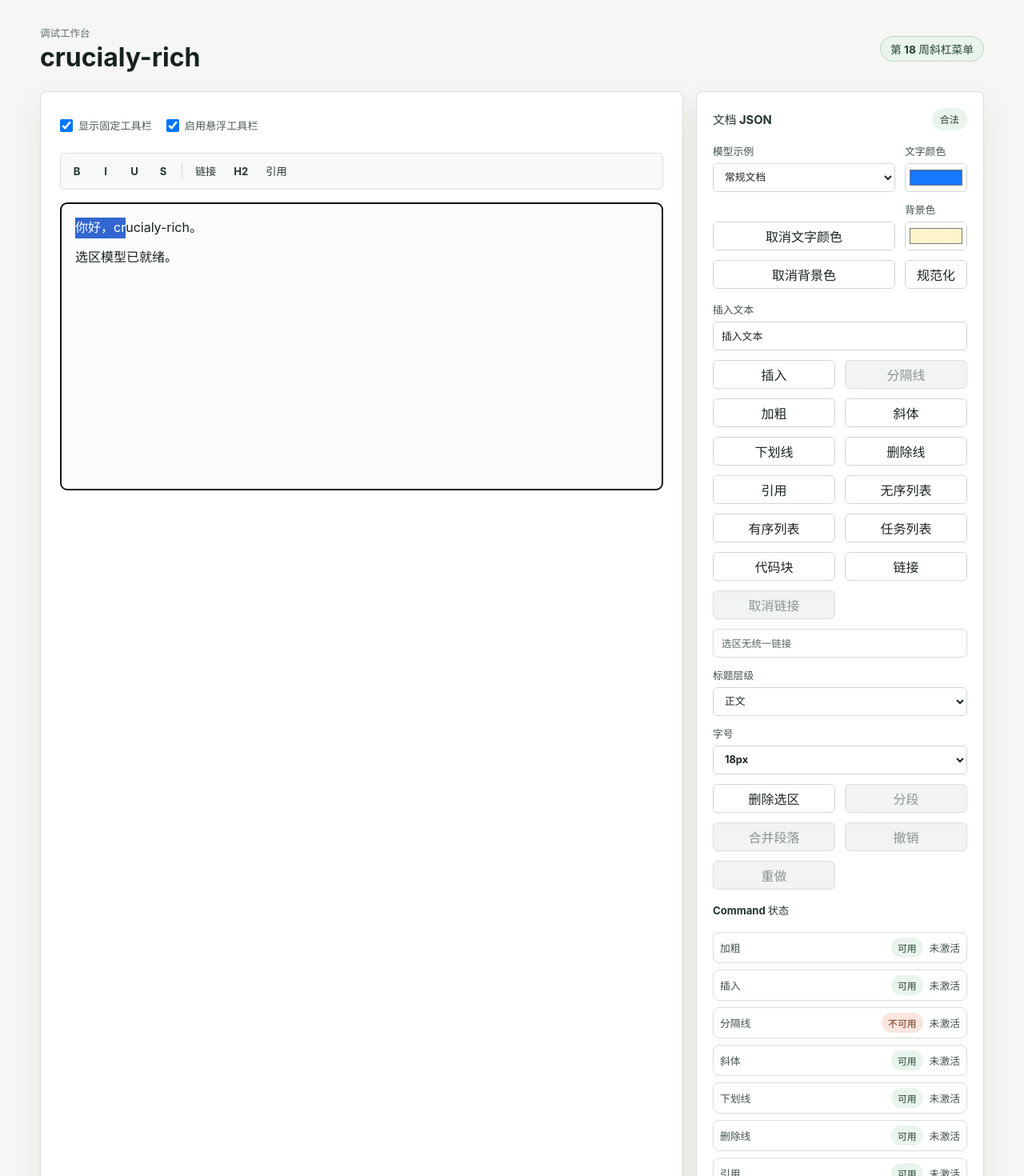
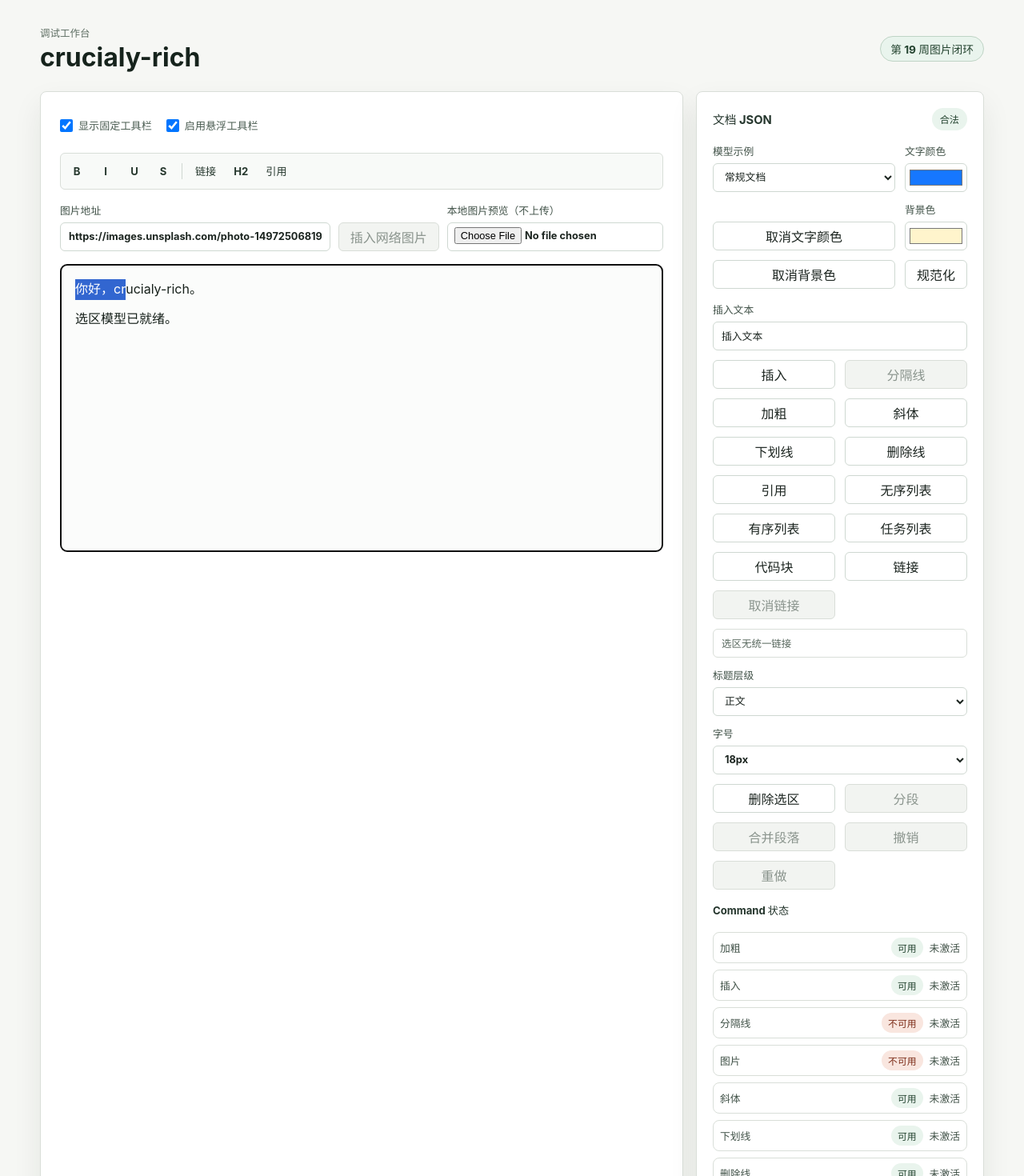
Before and after one commit to QDyanbing/crucialy-rich, a React (Vite) app in the folder apps/demo/: page / in a window 1280 px wide. Shown: the top 1470 px of the page at 80% size. Built offline with nearby package versions, Linux system fonts and the light colour scheme.

Commit message:
feat(demo): demonstrate image workflows

```diff
--- a/apps/demo/src/main.tsx
+++ b/apps/demo/src/main.tsx
@@ -13,6 +13,7 @@ import {
   createDocument,
   createDivider,
   createHeading,
+  createImage,
   createListItem,
   createOrderedList,
   createParagraph,
@@ -30,6 +31,7 @@ import {
   getTextInRange,
   INSERT_TEXT_COMMAND_NAME,
   INSERT_DIVIDER_COMMAND_NAME,
+  INSERT_IMAGE_COMMAND_NAME,
   ITALIC_COMMAND_NAME,
   isCollapsed,
   isValidPoint,
@@ -57,6 +59,7 @@ import {
   type CommandName,
   type CommandResult,
   type CommandState,
+  type BlockSelection,
   type DocumentNode,
   type HistoryChange,
   type HeadingLevel,
@@ -68,6 +71,7 @@ import {
 } from "@crucialy-rich/core";
 import {
   closeSlashMenu,
+  createLocalImageResource,
   createDefaultSlashCommandItems,
   createDefaultToolbarItems,
   executeSlashCommand,
@@ -82,6 +86,7 @@ import {
   openSlashMenu,
   RichTextEditor,
   type FloatingToolbarAnchorRect,
+  type LocalImageResource,
   type RichTextEditorTransactionEvent,
   type SlashCommandItem,
   type SlashMenuAnchorRect,
@@ -90,6 +95,7 @@ import {
 } from "@crucialy-rich/react";
 import {
   StrictMode,
+  useEffect,
   useMemo,
   useRef,
   useState,
@@ -111,6 +117,7 @@ type ModelExampleId =
   | "advanced-lists"
   | "marks"
   | "links"
+  | "images"
   | "empty"
   | "invalid";
 
@@ -350,6 +357,22 @@ const modelExamples: ModelExample[] = [
     ]),
   },
   {
+    id: "images",
+    label: "图片块",
+    selection: {
+      anchor: { path: [0, 0], offset: 4 },
+      focus: { path: [0, 0], offset: 4 },
+    },
+    value: createDocument([
+      createParagraph([createText("图片示例")]),
+      createImage("https://images.unsplash.com/photo-1497250681960-ef046c08a56e", {
+        alt: "绿色植物",
+        width: 640,
+      }),
+      createParagraph([createText("点击图片后可按退格键或删除键移除。")]),
+    ]),
+  },
+  {
     id: "empty",
     label: "空文档",
     selection: {
@@ -394,6 +417,7 @@ const demoCommandDescriptors: DemoCommandDescriptor[] = [
   { label: "加粗", name: BOLD_COMMAND_NAME },
   { label: "插入", name: INSERT_TEXT_COMMAND_NAME },
   { label: "分隔线", name: INSERT_DIVIDER_COMMAND_NAME },
+  { label: "图片", name: INSERT_IMAGE_COMMAND_NAME },
   { label: "斜体", name: ITALIC_COMMAND_NAME },
   { label: "下划线", name: UNDERLINE_COMMAND_NAME },
   { label: "删除线", name: STRIKE_COMMAND_NAME },
@@ -733,6 +757,10 @@ function DemoApp() {
     getModelExample("regular").selection,
   );
   const [insertTextValue, setInsertTextValue] = useState("插入文本");
+  const [imageUrlValue, setImageUrlValue] = useState(
+    "https://images.unsplash.com/photo-1497250681960-ef046c08a56e",
+  );
+  const [blockSelection, setBlockSelection] = useState<BlockSelection>();
   const [fontSizeValue, setFontSizeValue] = useState("18");
   const [textColorValue, setTextColorValue] = useState("#1677ff");
   const [backgroundColorValue, setBackgroundColorValue] = useState("#fff4cc");
@@ -748,6 +776,7 @@ function DemoApp() {
   const [slashMenuState, setSlashMenuState] = useState(closeSlashMenu);
   const savedLinkSelectionRef = useRef<RangeSelection | null>(null);
   const dismissedSlashTriggerRef = useRef<string | null>(null);
+  const localImageResourcesRef = useRef<LocalImageResource[]>([]);
   const [lastTransaction, setLastTransaction] = useState<Transaction | null>(null);
   const [lastTransactionReport, setLastTransactionReport] =
     useState<TransactionAcceptanceReport | null>(null);
@@ -760,6 +789,10 @@ function DemoApp() {
     () => normalizeDocument(documentValue),
     [documentValue],
   );
+
+  useEffect(() => () => {
+    localImageResourcesRef.current.forEach((resource) => resource.revoke());
+  });
   const selectedLink = useMemo(
     () =>
       getSelectedLinkMark({
@@ -809,6 +842,8 @@ function DemoApp() {
               ? {
                   text: insertTextValue,
                 }
+              : command.name === INSERT_IMAGE_COMMAND_NAME
+                ? { alt: "网络图片", src: imageUrlValue }
                 : command.name === SET_FONT_SIZE_COMMAND_NAME
                   ? {
                       fontSize: parseFontSizeOption(fontSizeValue),
@@ -839,6 +874,7 @@ function DemoApp() {
       backgroundColorValue,
       fontSizeValue,
       insertTextValue,
+      imageUrlValue,
       linkHrefValue,
       linkRelValue,
       linkTargetValue,
@@ -944,6 +980,7 @@ function DemoApp() {
     setSlashMenuState(closeSlashMenu());
     dismissedSlashTriggerRef.current = null;
     setLinkEditorOpen(false);
+    setBlockSelection(undefined);
   }
 
   function handleNormalize() {
@@ -978,6 +1015,7 @@ function DemoApp() {
     );
     setSlashMenuRect(null);
     setSlashMenuState(closeSlashMenu());
+    setBlockSelection(undefined);
   }
 
   function applyHistoryChange(change: HistoryChange | undefined) {
@@ -1025,6 +1063,47 @@ function DemoApp() {
         },
       }),
     );
+  }
+
+  function handleInsertImage() {
+    applyCommandResult(
+      executeCommand(demoCommandRegistry, INSERT_IMAGE_COMMAND_NAME, {
+        context: {
+          document: normalizedDocument,
+          selection: modelSelection,
+        },
+        payload: { alt: "网络图片", src: imageUrlValue },
+      }),
+    );
+  }
+
+  function handleLocalImageChange(event: ChangeEvent<HTMLInputElement>) {
+    const file = event.target.files?.[0];
+
+    if (!file) {
+      return;
+    }
+
+    const resource = createLocalImageResource(file);
+
+    if (resource) {
+      const result = executeCommand(demoCommandRegistry, INSERT_IMAGE_COMMAND_NAME, {
+        context: {
+          document: normalizedDocument,
+          selection: modelSelection,
+        },
+        payload: resource.payload,
+      });
+
+      if (result.ok) {
+        localImageResourcesRef.current.push(resource);
+        applyCommandResult(result);
+      } else {
+        resource.revoke();
+      }
+    }
+
+    event.target.value = "";
   }
 
   function handleToggleList(commandName: CommandName) {
@@ -1361,6 +1440,7 @@ function DemoApp() {
       createTransactionAcceptanceReport(event.before, event.transaction),
     );
     syncSlashMenu(findSlashMenuTrigger(event.after, event.selection));
+    setBlockSelection(undefined);
   }
 
   function handleSlashCommand(item: SlashCommandItem) {
@@ -1433,7 +1513,7 @@ function DemoApp() {
           <p className="eyebrow">调试工作台</p>
           <h1 id="page-title">crucialy-rich</h1>
         </div>
-        <span className="status-pill">第 18 周斜杠菜单</span>
+        <span className="status-pill">第 19 周图片闭环</span>
       </header>
 
       <section className="workspace-grid" aria-label="编辑器工作区">
@@ -1465,11 +1545,40 @@ function DemoApp() {
               selection={modelSelection}
             />
           ) : null}
+          <div className="image-controls" aria-label="图片插入控制">
+            <label>
+              <span>图片地址</span>
+              <input
+                aria-label="图片地址"
+                inputMode="url"
+                value={imageUrlValue}
+                onChange={(event) => setImageUrlValue(event.target.value)}
+              />
+            </label>
+            <button
+              type="button"
+              disabled={isCommandDisabled(INSERT_IMAGE_COMMAND_NAME)}
+              onClick={handleInsertImage}
+            >
+              插入网络图片
+            </button>
+            <label>
+              <span>本地图片预览（不上传）</span>
+              <input
+                accept="image/*"
+                aria-label="选择本地图片"
+                type="file"
+                onChange={handleLocalImageChange}
+              />
+            </label>
+          </div>
           <RichTextEditor
+            {...(blockSelection ? { blockSelection } : {})}
             className="rendered-document"
             contentEditable
             label="已渲染文档"
             onKeyDown={handleEditorKeyDown}
+            onBlockSelectionChange={setBlockSelection}
             onKeyUp={handleBrowserSelectionSync}
             onMouseUp={handleBrowserSelectionSync}
             onSelectionChange={setModelSelection}
--- a/apps/demo/src/styles.css
+++ b/apps/demo/src/styles.css
@@ -195,6 +195,17 @@ h3 {
   margin: 0;
 }
 
+.image-controls {
+  display: grid;
+  grid-template-columns: minmax(0, 1fr) auto minmax(220px, 0.8fr);
+  gap: 10px;
+  align-items: end;
+}
+
+.image-controls input[type="file"] {
+  padding: 5px 8px;
+}
+
 .crucialy-floating-toolbar {
   filter: drop-shadow(0 10px 18px rgb(26 36 30 / 18%));
 }
@@ -287,6 +298,19 @@ h3 {
   margin: 6px 0;
   border: 0;
   border-top: 2px solid #a9b5ad;
+}
+
+.rendered-document img {
+  display: block;
+  width: auto;
+  max-width: 100%;
+  height: auto;
+  border-radius: 6px;
+}
+
+.rendered-document img[data-selected="true"] {
+  outline: 3px solid #2f6d46;
+  outline-offset: 3px;
 }
 
 .rendered-document pre {
@@ -862,6 +886,10 @@ input {
     grid-template-columns: minmax(0, 1fr);
   }
 
+  .image-controls {
+    grid-template-columns: minmax(0, 1fr);
+  }
+
   .editor-surface,
   .debug-panel {
     min-height: 360px;
```
Lines whose indentation alone changed are shown as unchanged.
